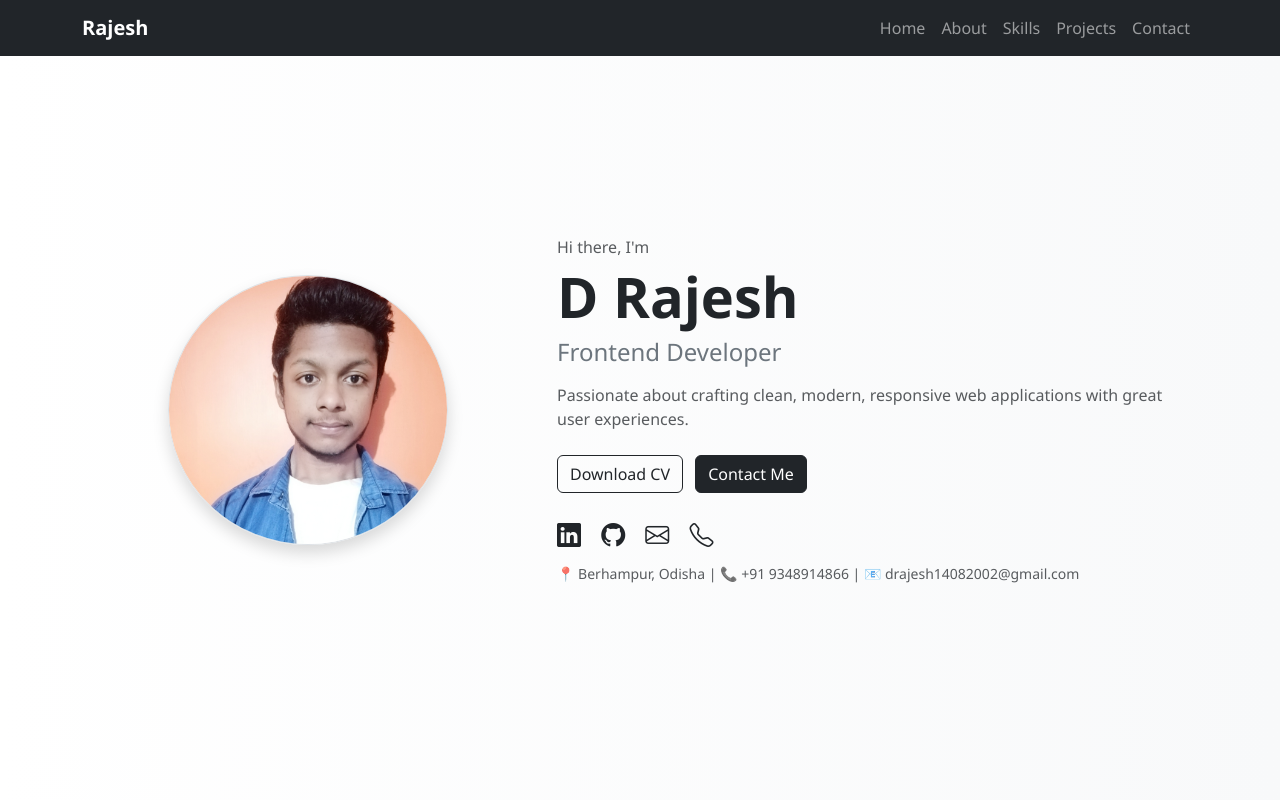
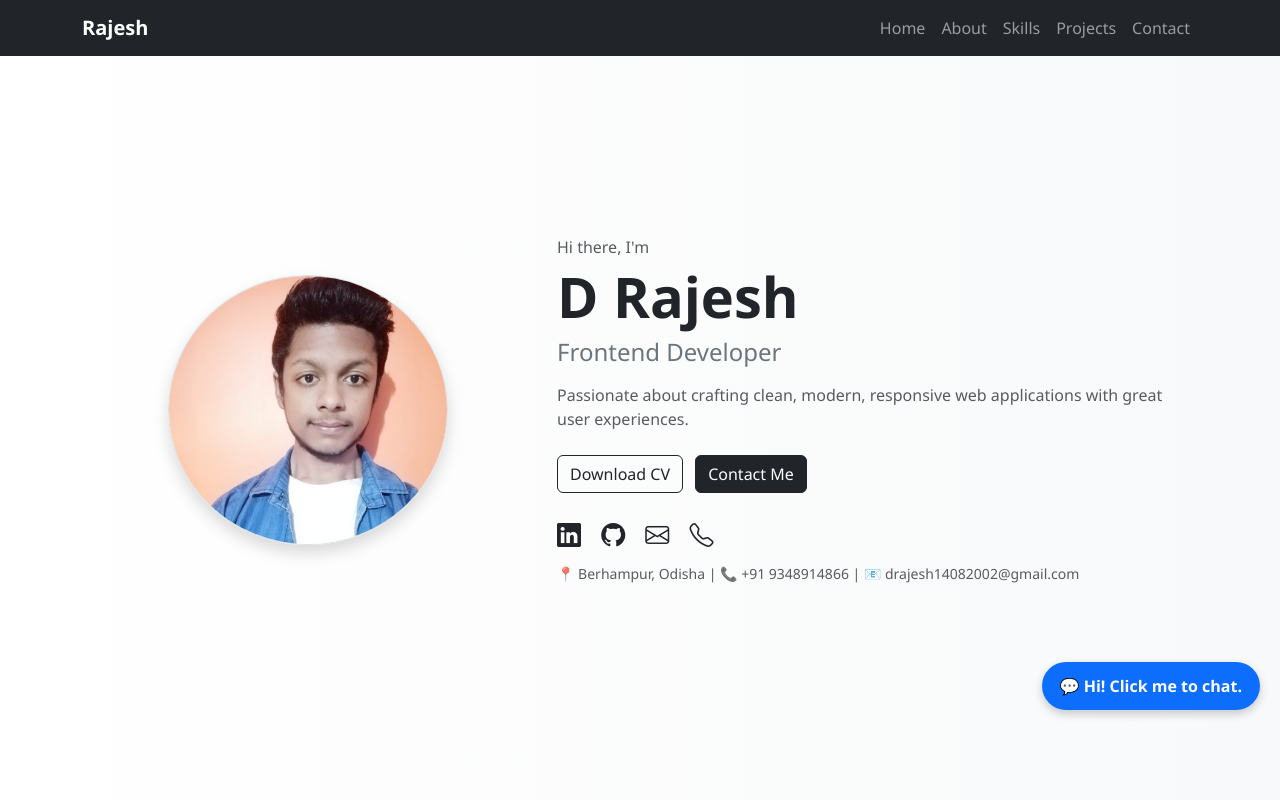
Before and after one commit to D-Rajesh14/portfolio, a plain HTML site: page index.html in a window 1280 px wide. Shown: the top 800 px of the page. Drawn offline with nearby package versions, Linux system fonts and the light colour scheme; a script that the page names is missing.

Commit message:
Updated portfolio with fixed projects section, skills animation, and chat alert

```diff
--- a/index.html
+++ b/index.html
@@ -7,9 +7,21 @@
   <link href="https://cdn.jsdelivr.net/npm/bootstrap@5.3.0/dist/css/bootstrap.min.css" rel="stylesheet">
   <link href="https://cdn.jsdelivr.net/npm/bootstrap-icons@1.10.5/font/bootstrap-icons.css" rel="stylesheet">
   <style>
-    body { font-family: 'Segoe UI', sans-serif; scroll-behavior: smooth; }
-    .skill-badge { margin: 8px; padding: 8px 16px; border-radius: 20px; background: #f1f1f1; display: inline-block; }
-    .project-card img { height: 200px; object-fit: cover; }
+    body {
+      font-family: 'Segoe UI', sans-serif;
+      scroll-behavior: smooth;
+    }
+    .skill-badge {
+      margin: 8px;
+      padding: 8px 16px;
+      border-radius: 20px;
+      background: #f1f1f1;
+      display: inline-block;
+    }
+    .project-card img {
+      height: 200px;
+      object-fit: cover;
+    }
     .filter-btn { margin: 5px; border-radius: 25px; }
     .about-box {
       border: 1px solid #ddd;
@@ -21,6 +33,26 @@
     .about-box i {
       font-size: 2rem;
       color: #333;
+    }
+
+    /* Chat Alert Styles */
+    .chat-alert {
+      position: fixed;
+      bottom: 80px;
+      right: 20px;
+      background: #0d6efd;
+      color: white;
+      padding: 12px 18px;
+      border-radius: 25px;
+      font-weight: bold;
+      cursor: pointer;
+      box-shadow: 0 4px 10px rgba(0,0,0,0.2);
+      animation: bounce 2s infinite;
+      z-index: 9999;
+    }
+    @keyframes bounce {
+      0%, 100% { transform: translateY(0); }
+      50% { transform: translateY(-10px); }
     }
   </style>
 </head>
@@ -180,6 +212,11 @@
   </div>
 </footer>
 
+<!-- Chat Alert -->
+<div id="chat-alert" class="chat-alert">
+  💬 Hi! Click me to chat.
+</div>
+
 <!-- JS Script for Projects -->
 <script>
   const projects = [
@@ -208,6 +245,8 @@
   }
   window.onload = () => filterProjects('all');
 </script>
+
+<!-- Bootstrap JS -->
 <script src="https://cdn.jsdelivr.net/npm/bootstrap@5.3.0/dist/js/bootstrap.bundle.min.js"></script>
 
 <!-- Chatbase Chatbot -->
@@ -235,6 +274,17 @@
   if(document.readyState==="complete"){onLoad()}
   else{window.addEventListener("load",onLoad)}
 })();
+
+// Chat Alert Click Behavior
+const chatAlert = document.getElementById('chat-alert');
+chatAlert.addEventListener('click', () => {
+  const chatScript = document.getElementById('wNlQz80dAHmCtFRgXme1Q');
+  if(chatScript && window.Chatbase){
+    window.Chatbase("show"); // opens chatbot if supported
+  }
+  chatAlert.style.display = 'none';
+});
+setTimeout(() => { chatAlert.style.display = 'none'; }, 10000); // auto-hide
 </script>
 
 </body>
```
